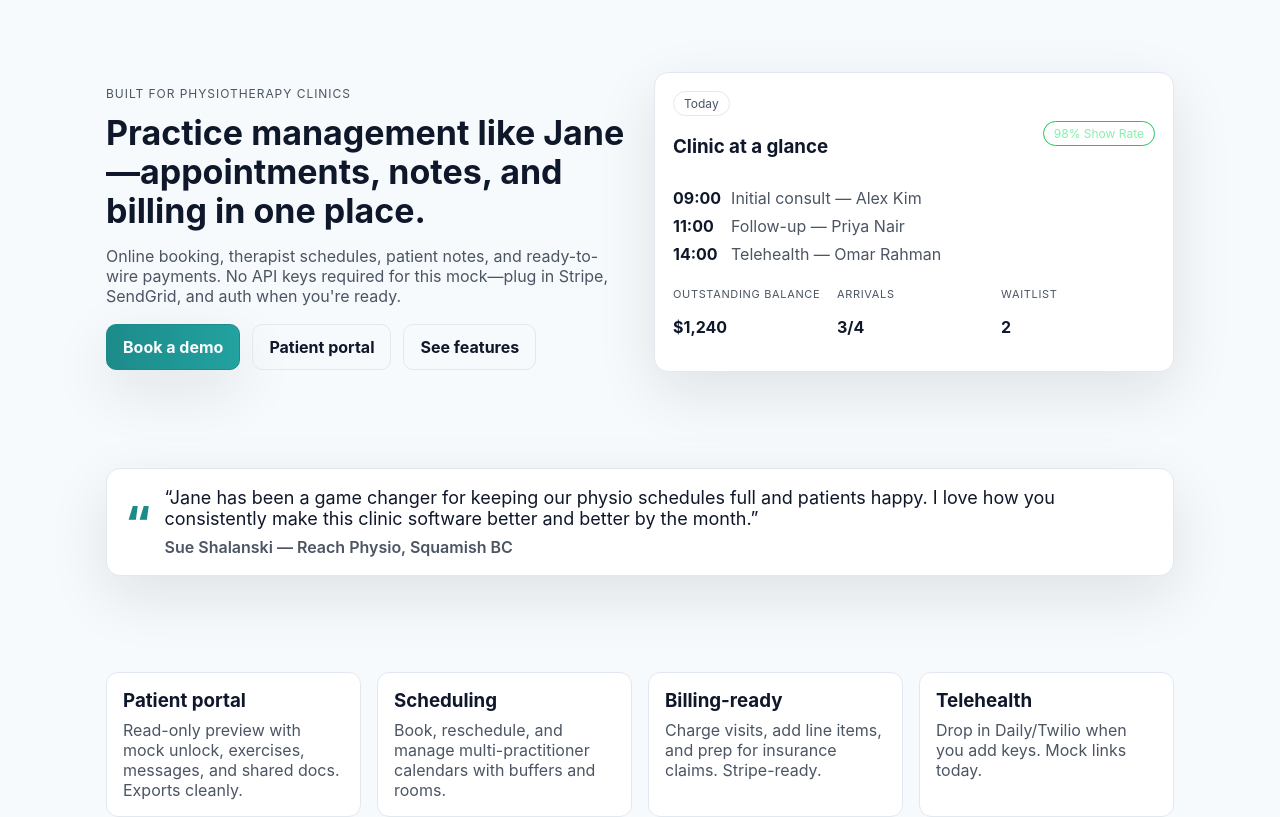
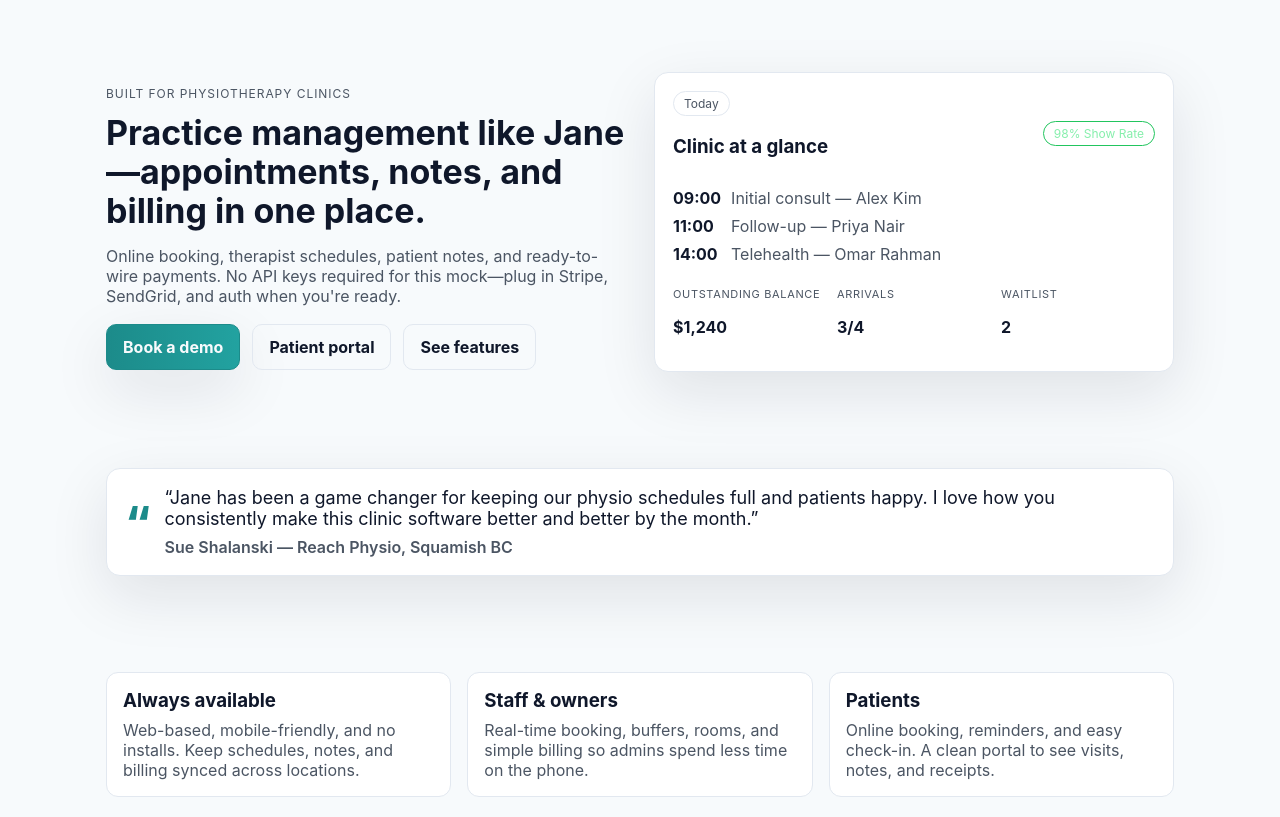
Before and after one commit to mindfreakzerox/physioflow-fe, a Next.js app: page / in a window 1280 px wide. Shown: the top 817 px of the page. Built offline with nearby package versions, Linux system fonts and the light colour scheme.

Commit message:
feat: add value props section

```diff
--- a/app/page.tsx
+++ b/app/page.tsx
@@ -1,6 +1,7 @@
 import Link from 'next/link';
 import { Hero } from '../components/Hero';
 import { Testimonial } from '../components/Testimonial';
+import { ValueProps } from '../components/ValueProps';
 import { FeatureGrid } from '../components/FeatureGrid';
 import { CTA } from '../components/CTA';
 
@@ -9,6 +10,7 @@
     <main>
       <Hero />
       <Testimonial />
+      <ValueProps />
       <FeatureGrid />
       <CTA />
       <section className="section muted">
--- /dev/null
+++ b/components/ValueProps.tsx
@@ -0,0 +1,31 @@
+const items = [
+  {
+    title: 'Always available',
+    body: 'Web-based, mobile-friendly, and no installs. Keep schedules, notes, and billing synced across locations.'
+  },
+  {
+    title: 'Staff & owners',
+    body: 'Real-time booking, buffers, rooms, and simple billing so admins spend less time on the phone.'
+  },
+  {
+    title: 'Patients',
+    body: 'Online booking, reminders, and easy check-in. A clean portal to see visits, notes, and receipts.'
+  }
+];
+
+export function ValueProps() {
+  return (
+    <section className="section">
+      <div className="container">
+        <div className="value-grid">
+          {items.map((item) => (
+            <div key={item.title} className="card">
+              <h3>{item.title}</h3>
+              <p>{item.body}</p>
+            </div>
+          ))}
+        </div>
+      </div>
+    </section>
+  );
+}
--- a/styles/globals.css
+++ b/styles/globals.css
@@ -78,6 +78,12 @@
   gap: 16px;
 }
 .dashboard-grid { grid-template-columns: repeat(auto-fit, minmax(320px, 1fr)); }
+
+.value-grid {
+  display: grid;
+  grid-template-columns: repeat(auto-fit, minmax(260px, 1fr));
+  gap: 16px;
+}
 
 .testimonial {
   display: grid;
```
